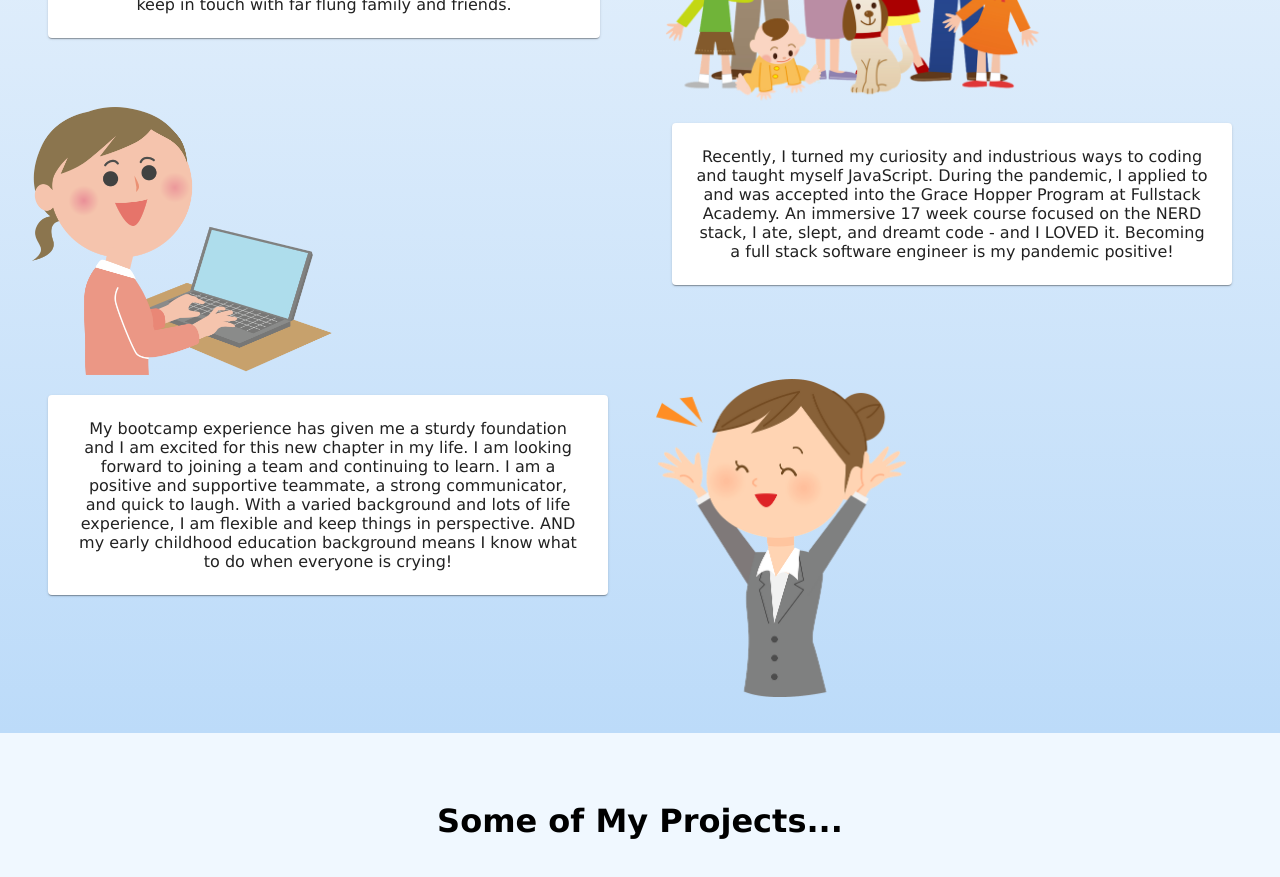
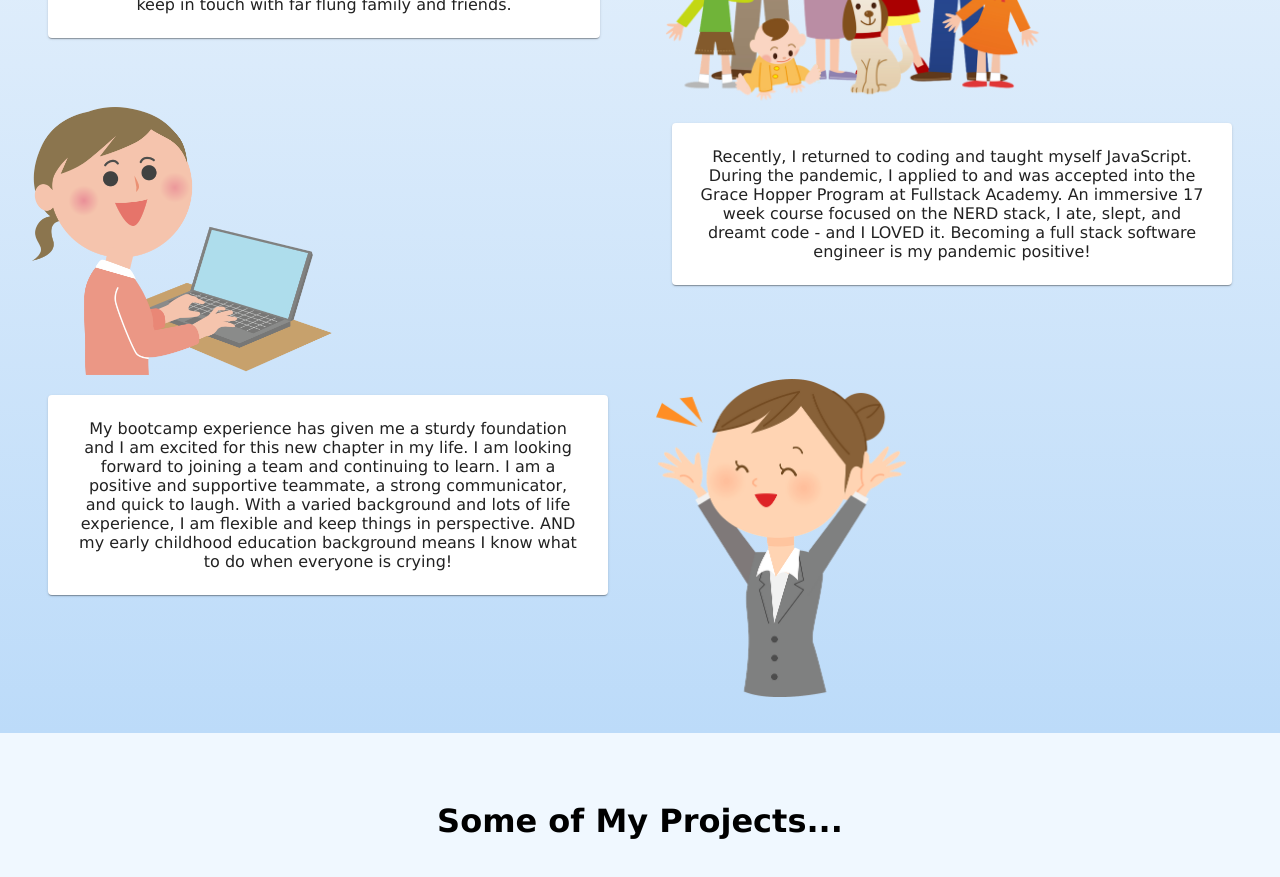
Before and after one commit to heathernoto/StarterPortfolio, a React (Create React App) app: page / in a window 1280 px wide. Shown: the part 1060-1937 px from the top of the page. Built offline with nearby package versions, Linux system fonts and the light colour scheme.

Commit message:
re-word and about paragraph

```diff
--- a/src/AboutMe.js
+++ b/src/AboutMe.js
@@ -76,12 +76,11 @@ export default function AboutMe() {
         </Grid>
         <Grid item xs={12} sm={6}>
           <Paper className={classes.paragraphs}>
-            Recently, I turned my curiosity and industrious ways to coding and
-            taught myself JavaScript. During the pandemic, I applied to and was
-            accepted into the Grace Hopper Program at Fullstack Academy. An
-            immersive 17 week course focused on the NERD stack, I ate, slept,
-            and dreamt code - and I LOVED it. Becoming a full stack software
-            engineer is my pandemic positive!
+            Recently, I returned to coding and taught myself JavaScript. During
+            the pandemic, I applied to and was accepted into the Grace Hopper
+            Program at Fullstack Academy. An immersive 17 week course focused on
+            the NERD stack, I ate, slept, and dreamt code - and I LOVED it.
+            Becoming a full stack software engineer is my pandemic positive!
           </Paper>
         </Grid>
       </Grid>
```
